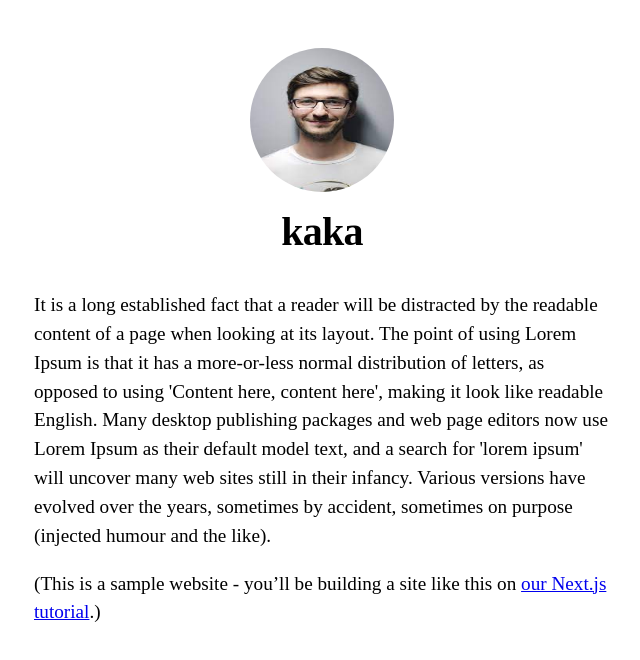
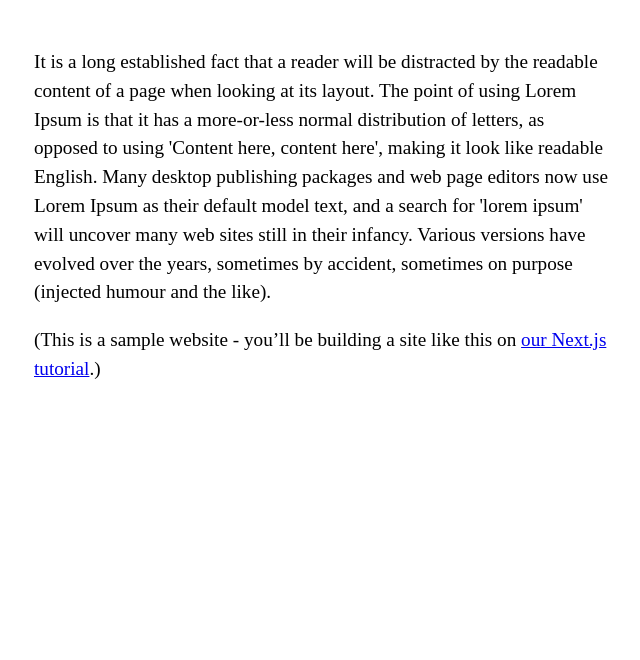
Before and after one commit to GitBulk/nodeone, a Next.js app in the folder client/: page / in a window 1280 px wide. Shown: the top 660 px of the page, without its empty margins (318-958 px from the left). Built offline with nearby package versions, Linux system fonts and the light colour scheme.

Commit message:
[r] remove unused code

```diff
--- a/client/components/layout.js
+++ b/client/components/layout.js
@@ -5,16 +5,13 @@ import styles from './layout.module.css'
 import utilStyles from '../styles/utils.module.css'
 
 const authorName = 'kaka'
-export const siteTitle = 'Next.js Sample Website'
-export default function Layout({ children, home }) {
+export const siteTitle = 'Next.js By Example'
+export default function Layout({ children }) {
   return (
     <div className={styles.container}>
       <Head>
         <link rel='icon' href='/favicon.ico' />
-        <meta
-          name='description'
-          content='Learn how to build a personal website using Next.js'
-        />
+        <meta name='description' content='Learn how to build a personal website using Next.js' />
         <meta
           property='og:image'
           content={`https://og-image.vercel.app/${encodeURI(
@@ -24,45 +21,10 @@ export default function Layout({ children, home }) {
         <meta name='og:title' content={siteTitle} />
         <meta name='twitter:card' content='summary_large_image' />
       </Head>
-      <header className={styles.header}>
-        {home ? (
-          <>
-            <Image
-              priority
-              src='/images/profile.jpg'
-              className={utilStyles.borderCircle}
-              height={144}
-              width={144}
-              alt=''
-            />
-            <h1 className={utilStyles.heading2Xl}>{authorName}</h1>
-          </>
-        ) : (
-          <>
-            <Link href='/'>
-              <Image
-                priority
-                src='/images/profile.jpg'
-                className={utilStyles.borderCircle}
-                height={108}
-                width={108}
-                alt=''
-              />
-            </Link>
-            <h2 className={utilStyles.headingLg}>
-              <Link href='/' className={utilStyles.colorInherit}>
-                {authorName}
-              </Link>
-            </h2>
-          </>
-        )}
-      </header>
+      {/* <header className={styles.header}>
+        Header Toan
+      </header> */}
       <main>{children}</main>
-      {!home && (
-        <div className={styles.backToHome}>
-          <Link href='/'>← Back to home</Link>
-        </div>
-      )}
     </div>
   )
 }
--- a/client/pages/index.js
+++ b/client/pages/index.js
@@ -1,10 +1,10 @@
 import Head from 'next/head'
 import utilStyles from '../styles/utils.module.css'
-import Layout, { siteTitle } from '../components/Layout'
+import Layout, { siteTitle } from '@components/layout'
 
 export default function Home() {
   return (
-    <Layout home>
+    <Layout>
       <Head>
         <title>{siteTitle}</title>
       </Head>
```
Also changed, not shown: client/pages/posts/first-post.js (deleted, +0 -19 lines).
